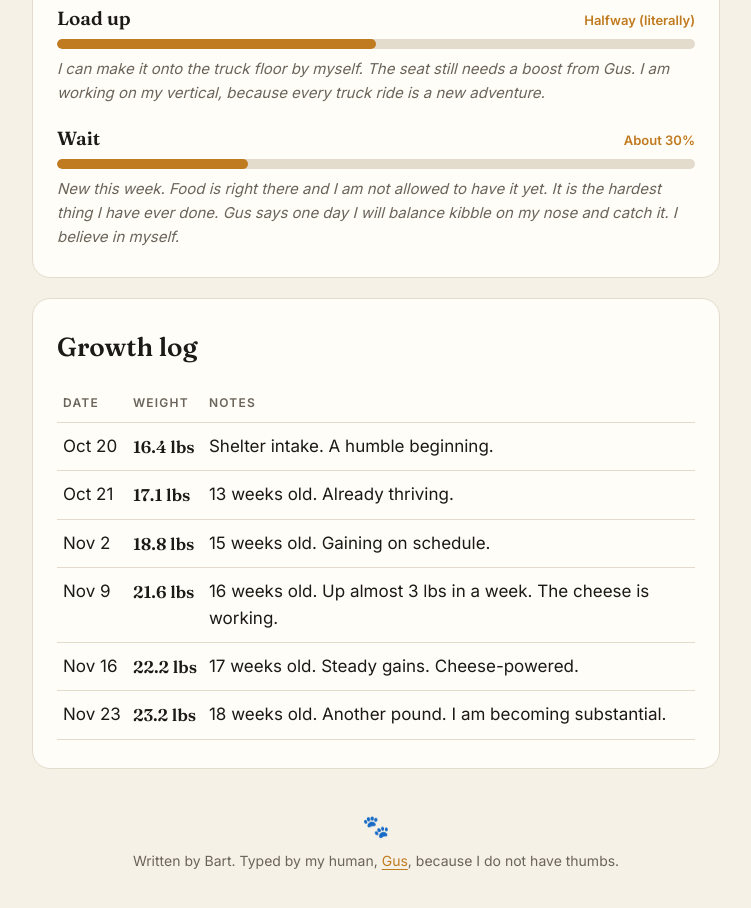
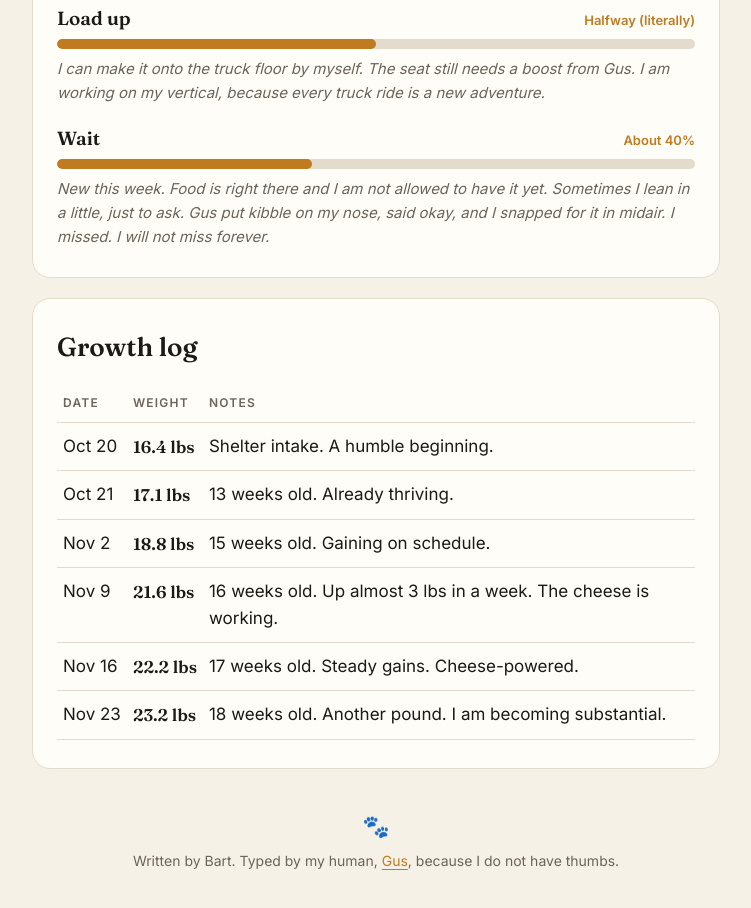
Before and after one commit to gusguidry/bartguidry.com, a plain HTML site: page index.html in a window 1280 px wide. Shown: the part 3455-4363 px from the top of the page, without its empty margins (264-1015 px from the left). Drawn offline with Linux system fonts and the light colour scheme.

Commit message:
Training report: Wait to 40%, first nose-balance attempt
Co-Authored-By: Claude Opus 5.5 <noreply@anthropic.com>
Claude-Session: https://claude.ai/code/session_01Xe4cw5aSniXjjFry3q1zLd

```diff
--- a/index.html
+++ b/index.html
@@ -274,9 +274,9 @@
       <p class="aside">I can make it onto the truck floor by myself. The seat still needs a boost from Gus. I am working on my vertical, because every truck ride is a new adventure.</p>
     </div>
     <div class="skill wip">
-      <div class="top"><span class="name">Wait</span><span class="pct">About 30%</span></div>
-      <div class="bar"><span style="width:30%"></span></div>
-      <p class="aside">New this week. Food is right there and I am not allowed to have it yet. It is the hardest thing I have ever done. Gus says one day I will balance kibble on my nose and catch it. I believe in myself.</p>
+      <div class="top"><span class="name">Wait</span><span class="pct">About 40%</span></div>
+      <div class="bar"><span style="width:40%"></span></div>
+      <p class="aside">New this week. Food is right there and I am not allowed to have it yet. Sometimes I lean in a little, just to ask. Gus put kibble on my nose, said okay, and I snapped for it in midair. I missed. I will not miss forever.</p>
     </div>
   </section>
 
```
